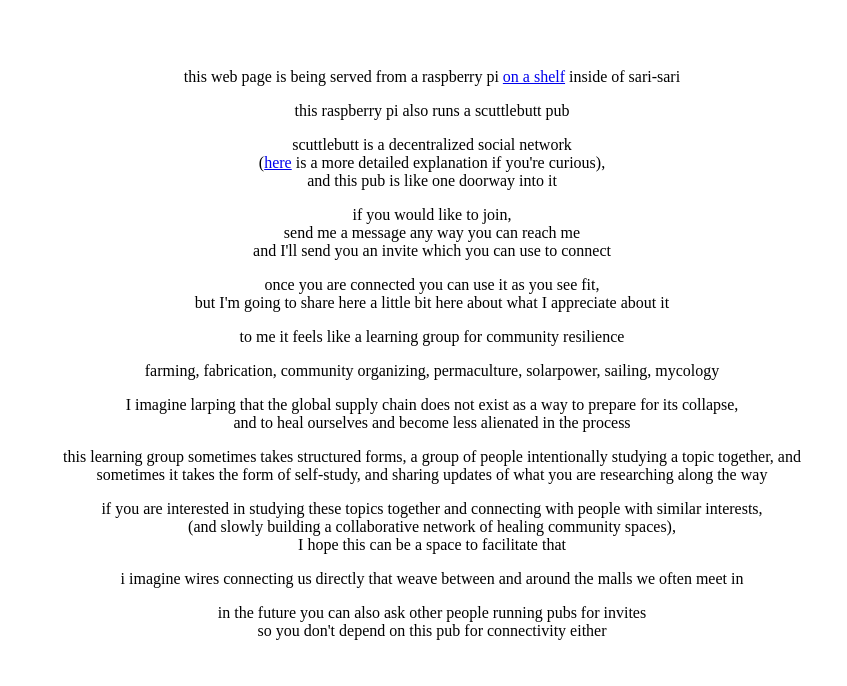
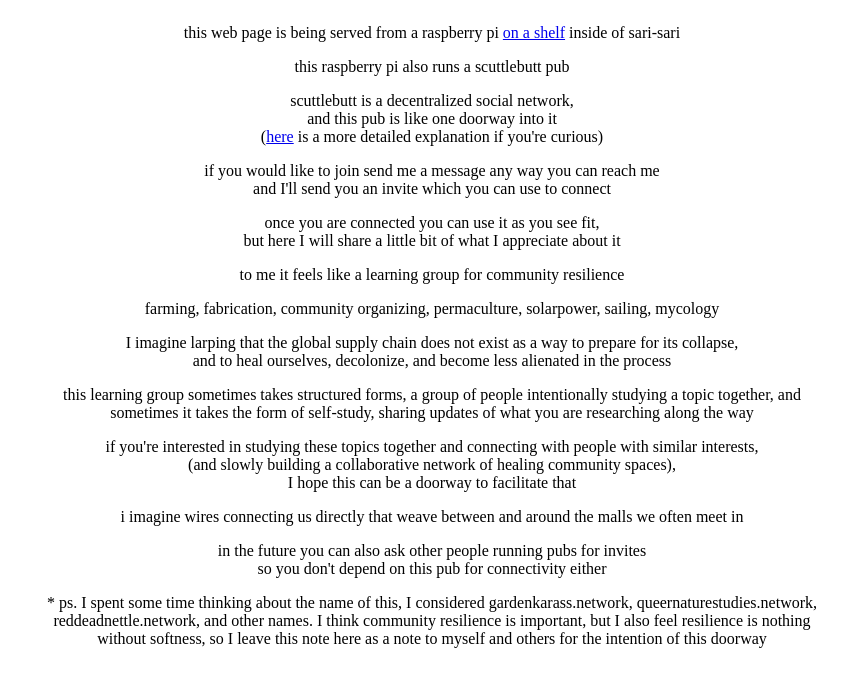
Before and after one commit to mhfowler/sar2d2, a website: page reddeadnettle/index.html in a window 1280 px wide. Shown: the part 730-1416 px from the top of the page, without its empty margins (208-1055 px from the left). Drawn offline with Linux system fonts and the light colour scheme.

Commit message:
changes to index

```diff
--- a/ansible-pi/vars/default.yml
+++ b/ansible-pi/vars/default.yml
@@ -1 +1 @@
-domain_name: reddeadnettle.network
+domain_name: communityresilience.network
--- a/reddeadnettle/index.html
+++ b/reddeadnettle/index.html
@@ -37,7 +37,7 @@
             }
             .writeup {
                 text-align: center;
-                margin-top: 30px;
+                margin-top: 10px;
             }
             .footer {
                 text-align: center;
@@ -54,7 +54,7 @@
 
     <div class="center-pane">
         <img class="rd1" src="img/reddeadnettle1.jpg"/>
-        <img class="rd1" src="img/reddeadnettle2.jpg"/>
+        <img class="rd1" src="img/reddeadnettle2.jpg" style="margin-bottom: 30px"/>
 
         <div class="writeup">
         <p>
@@ -63,16 +63,16 @@
         <p>
             this raspberry pi also runs a scuttlebutt pub <br/>
         </p>
-        <p> scuttlebutt is a decentralized social network <br>(<a href="https://scuttlebutt.nz/about/">here</a> is a more detailed explanation if you're curious),<br>
-            and this pub is like one doorway into it
+        <p> scuttlebutt is a decentralized social network, <br>
+            and this pub is like one doorway into it <br>
+            (<a href="https://scuttlebutt.nz/about/">here</a> is a more detailed explanation if you're curious)
         <p>
-            if you would like to join, <br>
-            send me a message any way you can reach me<br>
+            if you would like to join send me a message any way you can reach me<br>
             and I'll send you an invite which you can use to connect
         </p>
         <p>
-            once you are connected you can use it as you see fit, <br>but I'm going to share here a little bit here
-            about what I appreciate about it
+            once you are connected you can use it as you see fit, <br>but here I will share a little bit
+            of what I appreciate about it
         </p>
         <p>
             to me it feels like a learning group for community resilience
@@ -80,18 +80,19 @@
         <p>
             farming, fabrication, community organizing,
             permaculture, solarpower, sailing, mycology
+
         </p>
         <p>
             I imagine larping that the global supply chain does not exist as a way to prepare for its collapse, <br>
-            and to heal ourselves and become less alienated in the process
+            and to heal ourselves, decolonize, and become less alienated in the process
         </p>
         <p>
             this learning group sometimes takes structured forms, a group of people intentionally studying a topic together,
-            and sometimes it takes the form of self-study, and sharing updates of what you are researching along the way
+            and sometimes it takes the form of self-study, sharing updates of what you are researching along the way<br>
         </p>
         <p>
-            if you are interested in studying these topics together and connecting with people with similar interests,  <br>(and slowly building a collaborative network of healing community spaces),<br>
-         I hope this can be a space to facilitate that
+            if you're interested in studying these topics together and connecting with people with similar interests,  <br>(and slowly building a collaborative network of healing community spaces),<br>
+         I hope this can be a doorway to facilitate that
         </p>
         <p>
             i imagine wires connecting us directly that weave between and around the malls we often meet in
@@ -101,6 +102,14 @@
 <!--        </p>-->
         <p>
             in the future you can also ask other people running pubs for invites<br> so you don't depend on this pub for connectivity either
+        </p>
+
+        <p>
+            * ps. I spent some time thinking about the name of this,
+            I considered gardenkarass.network, queernaturestudies.network, reddeadnettle.network,
+            and other names. I think community resilience is important, but I also
+            feel resilience is nothing without softness, so I leave this note here as a note to myself
+            and others for the intention of this doorway
         </p>
 
         </div>
```
Also changed, not shown: 2 other files.
